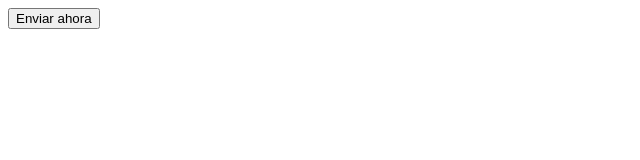
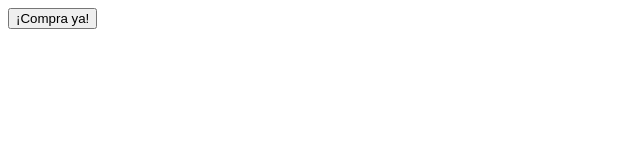
Before and after one commit to JulianAlvarez30/clase3, a plain HTML site: page index.html in a window 1280 px wide. Shown: the full height of the page, 0-640 px from the left. Drawn offline with Linux system fonts and the light colour scheme.

Commit message:
Cambio de texto en el botón principal

```diff
--- a/index.html
+++ b/index.html
@@ -1 +1 @@
-<button>Enviar ahora</button>
+<button>¡Compra ya!</button>
```
